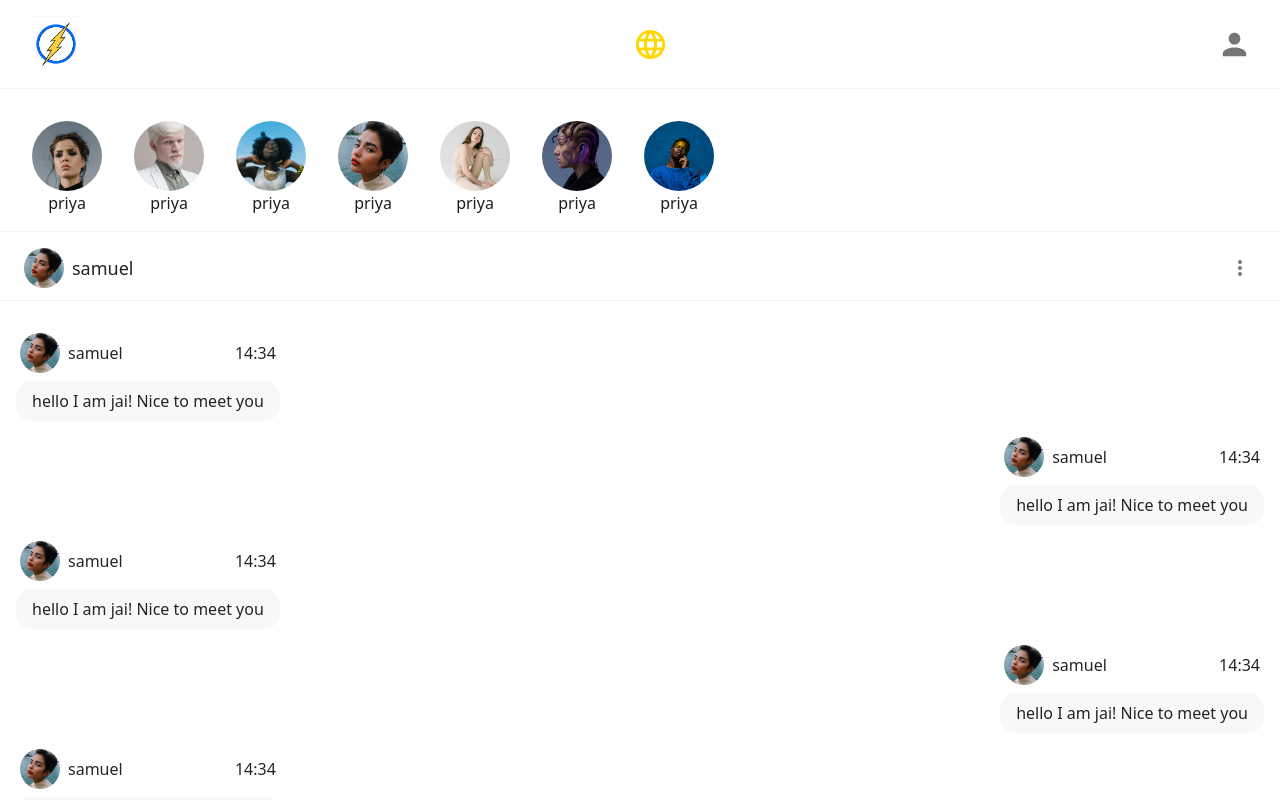
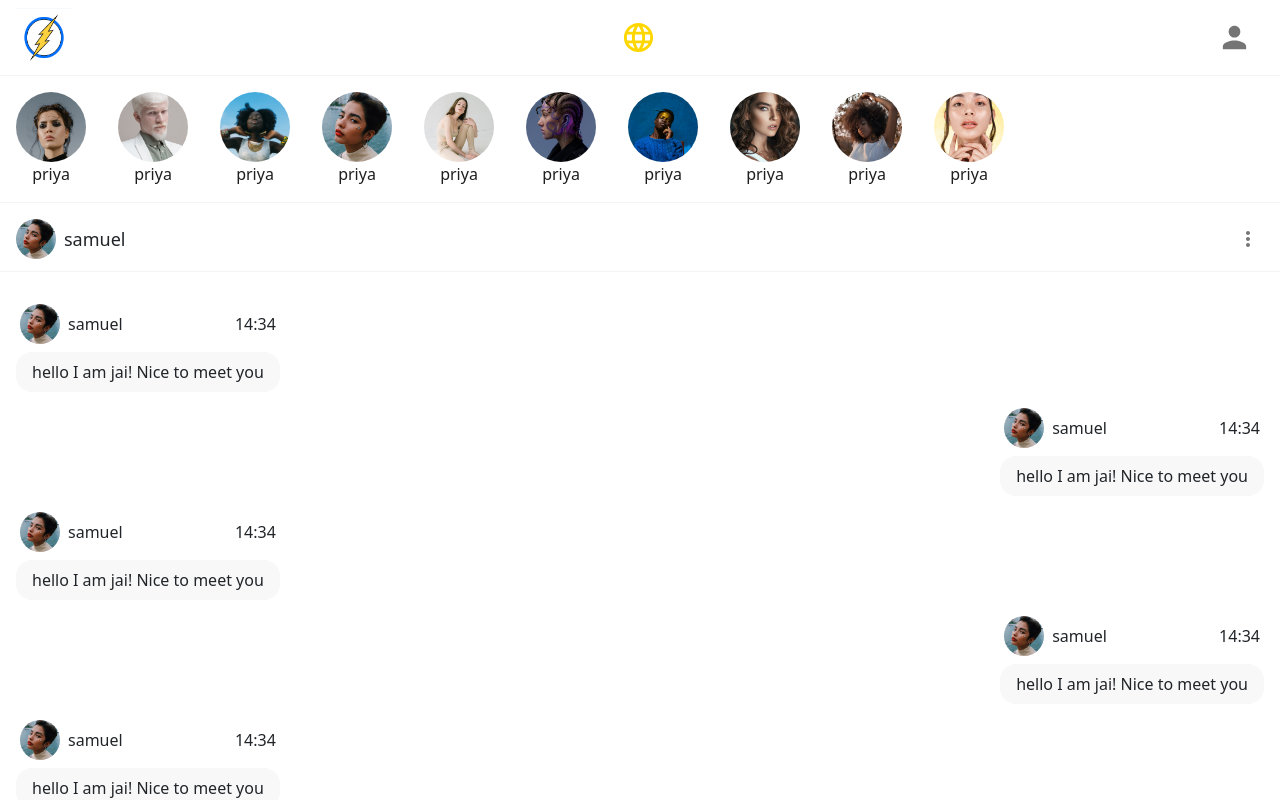
Before and after one commit to Jaiharishan/mern-zapchat-client, a React (Create React App) app: page / in a window 1280 px wide. Shown: the top 800 px of the page. Built offline with nearby package versions, Linux system fonts and the light colour scheme.

Commit message:
scroll functionality added

```diff
--- a/src/components/Chatheader/Chatheader.jsx
+++ b/src/components/Chatheader/Chatheader.jsx
@@ -3,7 +3,7 @@ import { Avatar, IconButton } from '@material-ui/core';
 import { MoreVert } from '@material-ui/icons';
 const Chatheader = () => {
     return (
-        <div className='d-flex align-items-center justify-content-between mt-1 px-3 py-2' style={{borderBottom: '1px solid #f4f4f4'}}>
+        <div className='d-flex align-items-center justify-content-between mt-1 px-2 py-2' style={{borderBottom: '1px solid #f4f4f4'}}>
 
             <div className="d-flex align-items-center">
                 <Avatar src='assets/person/4.jpeg' className='mx-2' />
--- a/src/components/Members/Members.css
+++ b/src/components/Members/Members.css
@@ -0,0 +1,28 @@
+/* scrollbox styles */
+.scroll-box {
+    position: relative;
+    width: 100%;
+    overflow: hidden;
+  }
+
+.scroll-box__wrapper {
+    width: 100%;
+    height: 100%;
+    overflow-y: hidden;
+    overflow-x: scroll;
+    -ms-overflow-style: none; /* IE */
+    overflow: -moz-scrollbars-none;
+}
+
+.member {
+    cursor: pointer;
+}
+
+.scroll-box__wrapper::-webkit-scrollbar {
+    display: none; /* Chrome and Safari */
+}
+
+.scroll-box__container {
+    height: 100%;
+    display: inline-flex;
+}
--- a/src/components/Members/Members.jsx
+++ b/src/components/Members/Members.jsx
@@ -1,13 +1,108 @@
-import React from 'react'
+
 import { Avatar } from '@material-ui/core'
+import React, { useRef, useState, useEffect, useCallback } from 'react';
+import './Members.css'
+import { throttle } from 'lodash';
 
+
+const timing = (1 / 60) * 1000;
+const decay = v => -0.1 * ((1 / timing) ^ 4) + v;
 
 const Members = () => {
 
-    const array = [1, 1, 1, 1, 1, 1, 1];
-    return (
-        <div className='d-flex align-items-center mt-3 px-3 py-3' style={{borderBottom: '1px solid #f4f4f4'}} >
+    const array = [1, 1, 1, 1, 1, 1, 1, 1, 1, 1];
+    const scrollWrapperRef = useRef();
 
+    const [clickStartX, setClickStartX] = useState();
+    const [scrollStartX, setScrollStartX] = useState();
+
+    const [isDragging, setIsDragging] = useState(false);
+    const [direction, setDirection] = useState(0);
+    const [momentum, setMomentum] = useState(0);
+
+    const [lastScrollX, setLastScrollX] = useState(0);
+    const [speed, setSpeed] = useState(0);
+    const scrollWrapperCurrent = scrollWrapperRef.current;
+
+
+    const handleLastScrollX = useCallback(
+    throttle(screenX => {
+      setLastScrollX(screenX);
+    }, timing),
+    []
+    );
+
+    const handleMomentum = useCallback(
+    throttle(nextMomentum => {
+      setMomentum(nextMomentum);
+      scrollWrapperRef.current.scrollLeft = scrollWrapperRef.current.scrollLeft + nextMomentum * timing * direction;
+    }, timing),
+    [scrollWrapperCurrent, direction]
+    );
+
+
+  useEffect(() => {
+    if (direction !== 0) {
+      if (momentum > 0.1 && !isDragging) {
+        handleMomentum(decay(momentum));
+      } else if (isDragging) {
+        setMomentum(speed);
+      } else {
+        setDirection(0);
+      }
+    }
+  }, [momentum, isDragging, speed, direction, handleMomentum]);
+
+
+
+
+  useEffect(() => {
+    if (scrollWrapperRef.current) {
+      const handleDragStart = e => {
+        setClickStartX(e.screenX);
+        setScrollStartX(scrollWrapperRef.current.scrollLeft);
+        setDirection(0);
+      };
+      const handleDragMove = e => {
+        e.preventDefault();
+        e.stopPropagation();
+
+        if (clickStartX !== undefined && scrollStartX !== undefined) {
+          const touchDelta = clickStartX - e.screenX;
+          scrollWrapperRef.current.scrollLeft = scrollStartX + touchDelta;
+
+          if (Math.abs(touchDelta) > 1) {
+            setIsDragging(true);
+            setDirection(touchDelta / Math.abs(touchDelta));
+            setSpeed(Math.abs((lastScrollX - e.screenX) / timing));
+            handleLastScrollX(e.screenX);
+          }
+        }
+      };
+      const handleDragEnd = () => {
+        if (isDragging && clickStartX !== undefined) {
+          setClickStartX(undefined);
+          setScrollStartX(undefined);
+          setIsDragging(false);
+        }
+      };
+
+      if (scrollWrapperRef.current.ontouchstart === undefined) {
+        scrollWrapperRef.current.onmousedown = handleDragStart;
+        scrollWrapperRef.current.onmousemove = handleDragMove;
+        scrollWrapperRef.current.onmouseup = handleDragEnd;
+        scrollWrapperRef.current.onmouseleave = handleDragEnd;
+      }
+    }
+  }, [scrollWrapperCurrent, clickStartX, isDragging, scrollStartX, handleLastScrollX, lastScrollX]);
+
+
+
+
+  return (
+    <div className="scroll-box py-3" style={{borderBottom: '1px solid #f4f4f4'}}>
+        <div className="scroll-box__wrapper" ref={scrollWrapperRef}>
+            <div className="scroll-box__container" role="list" style={{ pointerEvents: isDragging ? 'none' : undefined }}>
             {
                 array.map((member, index) => {
                     return <div key={index} className="member d-flex flex-column align-items-center mx-3">
@@ -16,10 +111,14 @@ const Members = () => {
                 </div>
                 })
             }
+            </div>
+        </div>
+    </div>
+  );
+}
 
 
-        </div>
-    )
-}
+
+
 
 export default Members
--- a/src/components/Topbar/Topbar.jsx
+++ b/src/components/Topbar/Topbar.jsx
@@ -1,15 +1,15 @@
 import React from 'react'
 import {IconButton} from '@material-ui/core';
-import {Language, Person, Instagram} from '@material-ui/icons';
+import {Language, Person} from '@material-ui/icons';
 
 
 const Topbar = () => {
     return (
-        <div className='d-flex w-100 justify-content-between px-3 py-1' style={{borderBottom: '1px solid #f4f4f4'}}>
+        <div className='d-flex w-100 justify-content-between px-3 py-2' style={{borderBottom: '1px solid #f4f4f4'}}>
 
-            <IconButton>
-                <img src="assets/zaplogo.jpeg" style={{width: 56}} alt="" />
-            </IconButton>
+
+            <img src="assets/zaplogo.jpeg" style={{width: 56}} alt="" />
+
 
             <IconButton>
                 <Language fontSize='large' style={{color: 'gold'}} />
```
